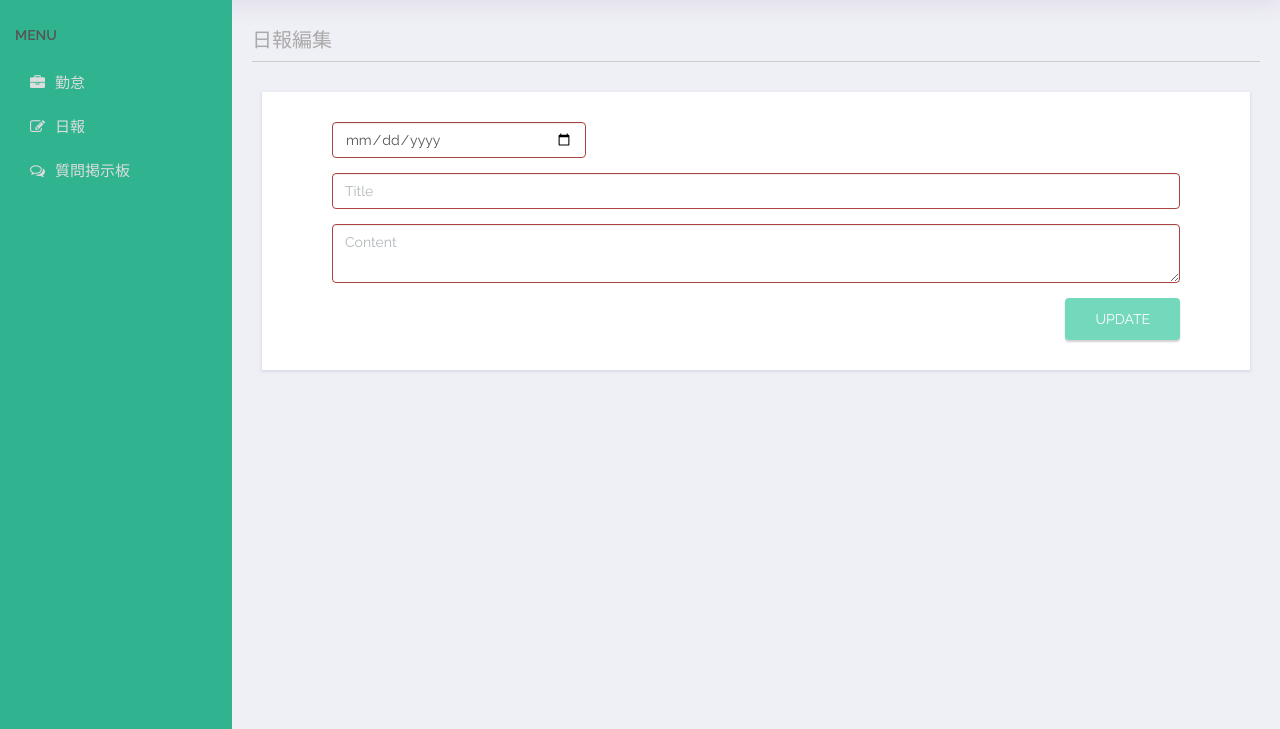
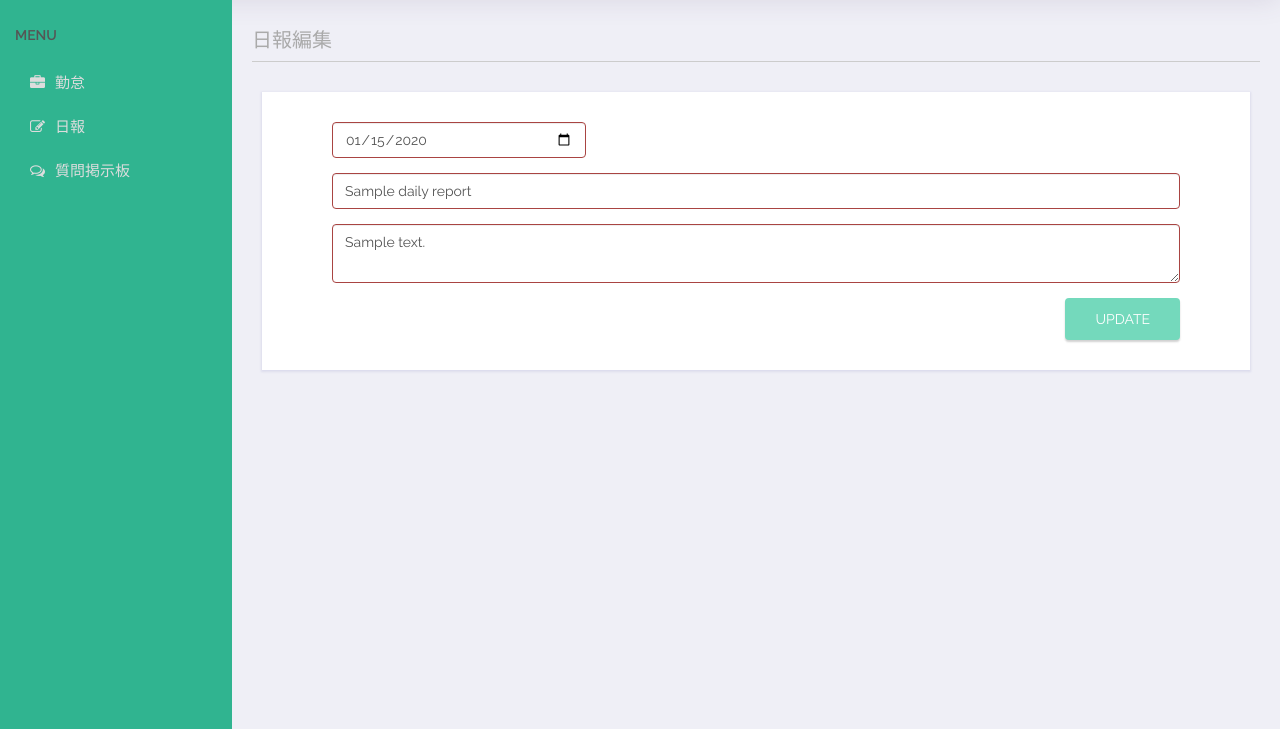
Before and after one commit to katsumasa0514/gizlog_py, a Flask app: template app/templates/daily_report/edit.html in a window 1280 px wide. Shown: the part 71-800 px from the top of the page. Run offline with Flask 2, Linux system fonts and the light colour scheme; the template is opened without the code that fills it: most values are stand-ins (such as "Sample title", 1, 10 or a date in 2020); parts of the project's set-up code (start-up, migrations or seed data) failed here and were passed over; some libraries are stand-ins or nearby versions.

Commit message:
編集機能実装完了

```diff
--- a/app/app.py
+++ b/app/app.py
@@ -1,4 +1,4 @@
-from flask import Flask, render_template, request
+from flask import Flask, render_template, request, redirect, url_for
 
 from app.database import init_db, db
 
@@ -29,12 +29,11 @@ def index():
 
 @app.route('/report/<int:id>')
 def show(id):
-    daily_reports = DailyReport.query.filter(DailyReport.id == id).all()
-    """ print(daily_reports, flush=True) """
+    daily_reports = DailyReport.query.filter(DailyReport.id == id).first()
 
     return render_template("daily_report/show.html", daily_reports=daily_reports)
 
-@app.route('/create', methods=["GET", "POST"])
+@app.route('/report/create', methods=["GET", "POST"])
 def create():
     if request.method == "POST":
         date = request.form.get('date')
@@ -45,7 +44,27 @@ def create():
         db.session.add(daily_report)
         db.session.commit()
 
+        return redirect(url_for('index'))
+
     return render_template("daily_report/create.html")
+
+@app.route('/report/<int:id>/edit', methods=["GET", "POST"])
+def edit(id):
+    daily_reports = db.session.query(DailyReport).filter_by(id=id).first()
+    """ print(daily_reports, flush=True) """
+
+    if request.method == "POST":
+        daily_reports.reporting_time = request.form.get('date')
+        daily_reports.title = request.form.get('title')
+        daily_reports.content = request.form.get('content')
+
+        db.session.add(daily_reports)
+        db.session.commit()
+
+        return redirect(url_for('index'))
+
+    return render_template("daily_report/edit.html", daily_reports=daily_reports)
+
 
 if __name__ == "__main__":
     app.run(debug=True)
--- a/app/templates/daily_report/create.html
+++ b/app/templates/daily_report/create.html
@@ -4,7 +4,7 @@
 <h2 class="brand-header">日報作成</h2>
 <div class="main-wrap">
   <div class="container">
-    <form action="/create" method="POST">
+    <form action="/report/create" method="POST">
       <div class="form-group form-size-small has-error">
         <input type="date" class="form-control" name="date">
         <span class="help-block"></span>
--- a/app/templates/daily_report/edit.html
+++ b/app/templates/daily_report/edit.html
@@ -4,17 +4,17 @@
 <h1 class="brand-header">日報編集</h1>
 <div class="main-wrap">
   <div class="container">
-    <form>
+    <form action="/report/{{ daily_reports.id }}/edit" method="POST">
       <div class="form-group form-size-small has-error">
-        <input type="date" class="form-control">
+        <input type="date" class="form-control" name="date" value="{{ "{0:%Y-%m-%d}".format(daily_reports.reporting_time) }}">
         <span class="help-block"></span>
       </div>
       <div class="form-group has-error">
-        <input type="text" class="form-control" placeholder="Title">
+        <input type="text" class="form-control" placeholder="Title" name="title" value="{{ daily_reports.title }}">
         <span class="help-block"></span>
       </div>
       <div class="form-group has-error">
-        <textarea class="form-control" placeholder="Content"></textarea>
+        <textarea class="form-control" placeholder="Content" name="content">{{ daily_reports.content }}</textarea>
         <span class="help-block"></span>
       </div>
       <button type="submit" class="btn btn-success pull-right">Update</button>
--- a/app/templates/daily_report/index.html
+++ b/app/templates/daily_report/index.html
@@ -8,7 +8,7 @@
       <input type="date" class="form-control">
       <button type="submit" class="btn btn-icon"><i class="fa fa-search"></i></button>
     </form>
-    <a class="btn btn-icon" href=""><i class="fa fa-plus"></i></a>
+    <a class="btn btn-icon" href="/report/create"><i class="fa fa-plus"></i></a>
   </div>
   <div class="content-wrapper table-responsive">
     <table class="table table-striped">
@@ -26,7 +26,7 @@
           <td class="col-xs-2">{{ daily_report.reporting_time }}</td>
           <td class="col-xs-3">{{ daily_report.title }}</td>
           <td class="col-xs-5">{{ daily_report.content }}</td>
-          <td class="col-xs-2"><a class="btn" href=""><i class="fa fa-book"></i></a></td>
+          <td class="col-xs-2"><a class="btn" href="/report/{{ daily_report.id }}"><i class="fa fa-book"></i></a></td>
         </tr>
       </tbody>
       {% endfor %}
--- a/app/templates/home/application.html
+++ b/app/templates/home/application.html
@@ -69,7 +69,7 @@
             <a href=""><i class="fa fa-briefcase">勤怠</i></a>
           </li>
           <li>
-            <a href=""><i class="fa fa-pencil-square-o">日報</i></a>
+            <a href="/report"><i class="fa fa-pencil-square-o">日報</i></a>
           </li>
           <li>
             <a href=""><i class="fa fa-comments-o">質問掲示板</i></a>
```
Also changed, not shown: app/templates/daily_report/show.html (+4 -6 lines), 2 other files.
